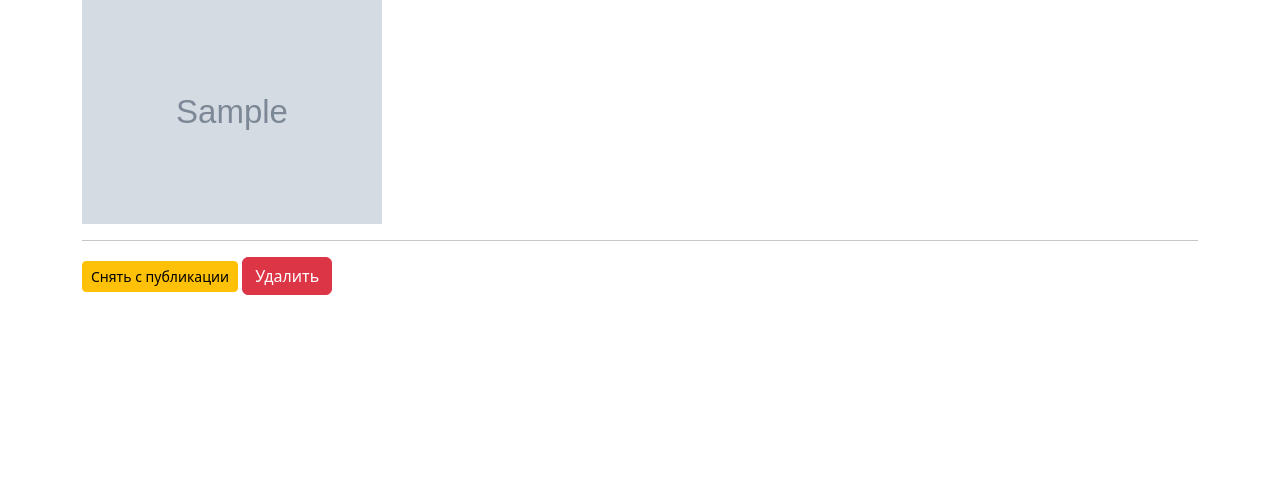
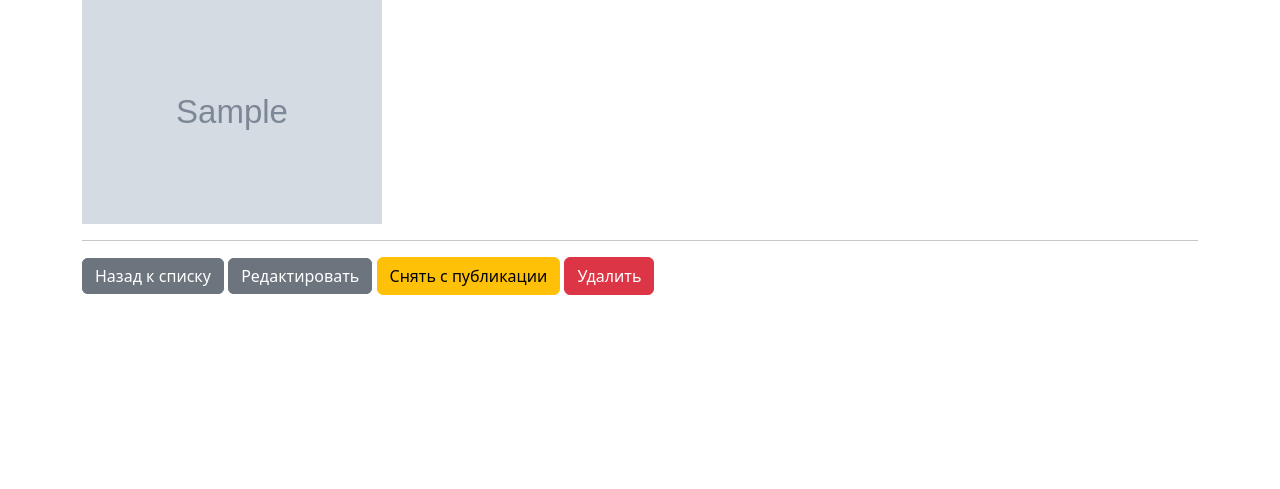
Before and after one commit to botnbot/django_ishop, a Django app: page /product/1/ in a window 1280 px wide. Shown: the part 257-746 px from the top of the page. Run offline with Django 5.2, Linux system fonts and the light colour scheme; a user stored in the database is signed in; tables that the repository leaves empty hold one stand-in row (values such as "Sample post"); grey boxes marked "Sample" are stand-in pictures; parts of the project's set-up code (start-up, migrations or seed data) failed here and were passed over; some libraries are stand-ins or nearby versions.

Commit message:
Снять с публикации button added to post_list.html Редактировать button added to product_detail.html Подробнее button changed in product_list.html Снять с публикации button deletted from product_list.html import ProductPublishViewdeletted from catalog/urls.py

```diff
--- a/blogera/templates/blogera/post_list.html
+++ b/blogera/templates/blogera/post_list.html
@@ -38,6 +38,9 @@
             <a href="{% url 'blogera:post_delete' post.pk %}" class="btn btn-danger">Удалить</a>
             {% endif %}
 
+            {% if post.can_publish %}
+            <a href="{% url 'blogera:post_publish' post.pk %}" class="btn btn-danger">Снять с публикации</a>
+            {% endif %}
         </div>
     </div>
     {% empty %}
--- a/catalog/templates/catalog/product_detail.html
+++ b/catalog/templates/catalog/product_detail.html
@@ -13,28 +13,23 @@
 
 
     <hr>
+    <a href="{% url 'catalog:product_list' %}" class="btn btn-secondary" style="display:inline;">Назад к списку</a>
 
-<!--    <a class="btn btn-secondary" href="{% url 'catalog:product_list' %}">Назад к списку</a>-->
-
-<!--    {% if can_edit %}-->
-<!--    <a class="btn btn-secondary" href="{% url 'catalog:product_update' product.pk %}">Редактировать</a>-->
-<!--    {% endif %}-->
+    {% if can_edit %}
+    <a href="{% url 'catalog:product_update' product.pk %}" class="btn btn-secondary" style="display:inline;">Редактировать</a>
+    {% endif %}
 
     {% if can_unpublish %}
 <form method="post" action="{% url 'catalog:product_unpublish' product.pk %}" style="display:inline;">
     {% csrf_token %}
-    <button type="submit" class="btn btn-warning btn-sm">
-        Снять с публикации
-    </button>
+    <button class="btn btn-warning">Снять с публикации</button>
 </form>
 {% endif %}
 
 {% if can_publish %}
-<form method="post" action="{% url 'catalog:product_publish' product.pk %}" style="display:inline;">
+<form method="post" action="{% url 'catalog:product_publish' product.pk %}">
     {% csrf_token %}
-    <button type="submit" class="btn btn-success btn-sm">
-        Опубликовать
-    </button>
+    <button class="btn btn-success" style="display:inline;" >Опубликовать</button>
 </form>
 {% endif %}
 
@@ -43,6 +38,5 @@
     {% endif %}
 
 
-
+</div>
     {% endblock %}
-</div>
--- a/catalog/urls.py
+++ b/catalog/urls.py
@@ -1,7 +1,6 @@
 from django.urls import path
 
 from catalog import views
-from catalog.views import ProductPublishView
 
 app_name = "catalog"
 
@@ -12,6 +11,6 @@ urlpatterns = [
     path("product/<int:pk>/update/", views.ProductsUpdateView.as_view(), name="product_update"),  # редактировать продукт
     path("product/<int:pk>/delete/", views.ProductsDeleteView.as_view(), name="product_delete"),  # удалить продукт
     path("contacts/", views.ContactsView.as_view(), name="contacts"),  # контакты
-    path('<int:pk>/unpublish/', views.ProductUnpublishView.as_view(), name='product_unpublish'), # Снять продукт с публикации
-    path('<int:pk>/publish/', views.ProductPublishView.as_view(), name='product_publish'), # Опубликовать продукт
+    path("product/<int:pk>/unpublish/", views.ProductUnpublishView.as_view(), name="product_unpublish"), # Снять продукт с публикации
+    path("product/<int:pk>/publish/", views.ProductPublishView.as_view(), name="product_publish"), # Опубликовать продукт
 ]
```
Also changed, not shown: catalog/templates/catalog/product_list.html (+11 -10 lines).
